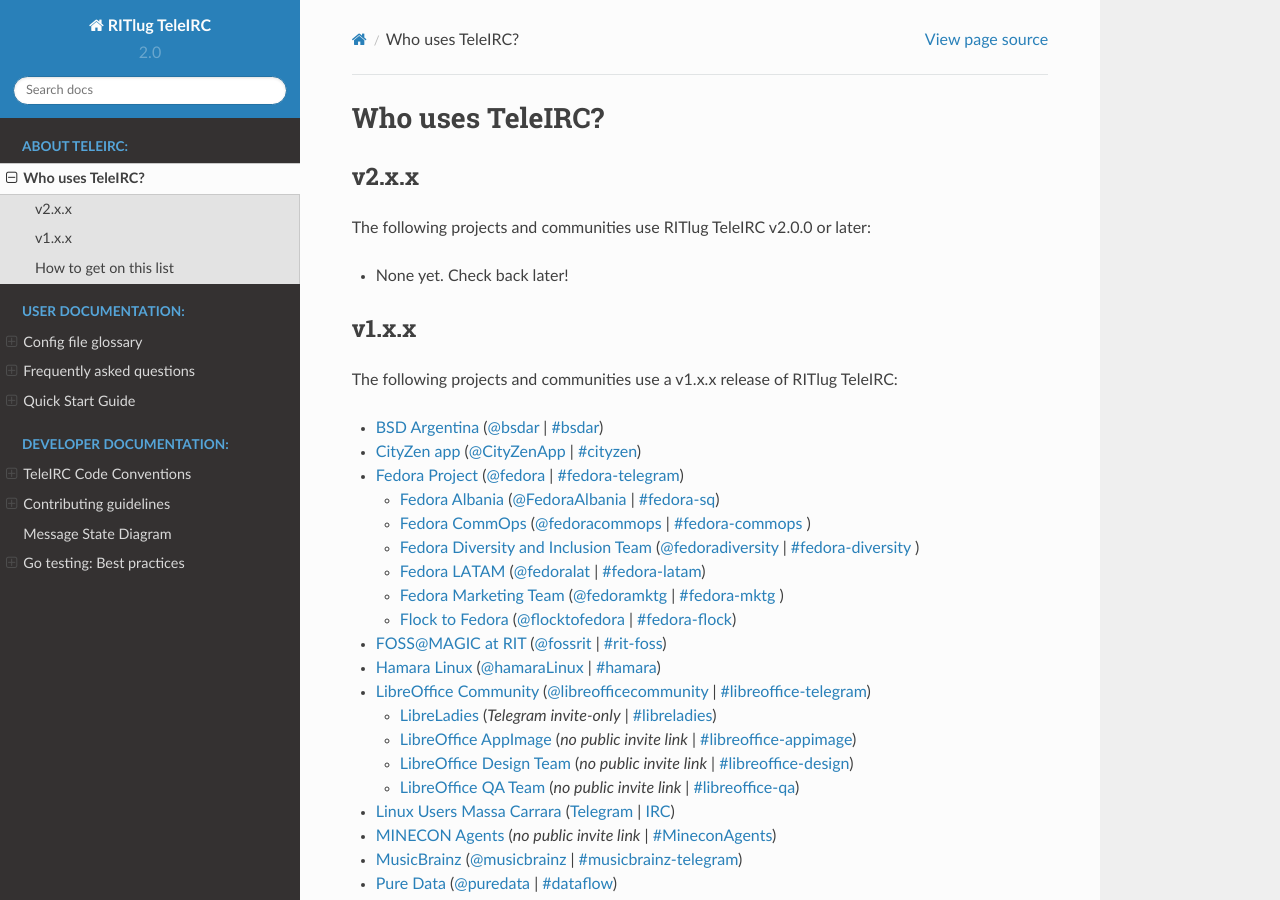
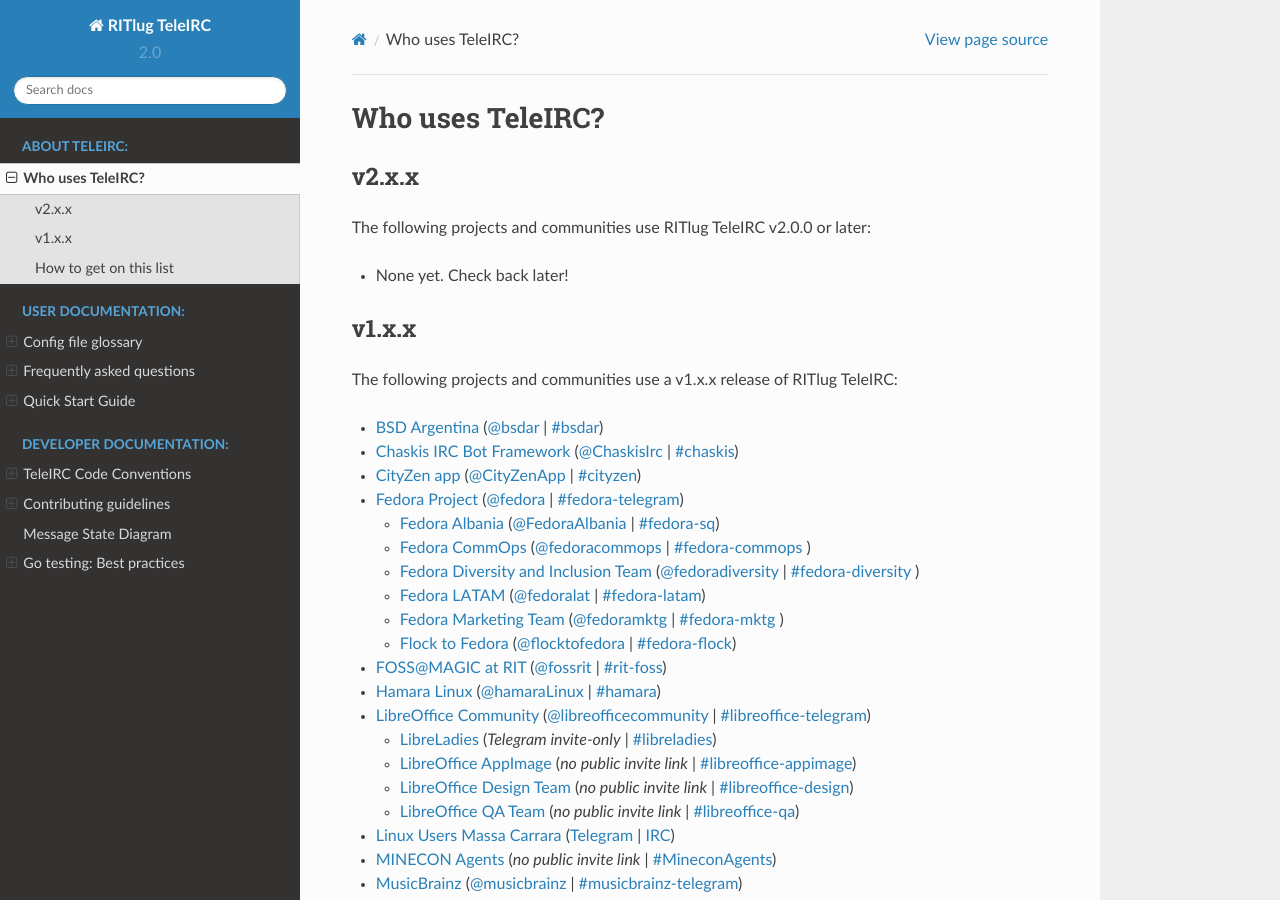
Before and after one commit to RITlug/teleirc, a Sphinx documentation site: the page built from docs/about/who-uses-teleirc.rst, in a window 1280 px wide and 900 px high. Built offline with Sphinx 7.4.7 and the Read the Docs theme 2.0.0, drawn with Linux system fonts in a browser that asks for light colours; formulas are drawn with MathJax 3.

Commit message:
Added Chaskis IRC Bot Framework as a user of TeleIRC

```diff
--- a/docs/about/who-uses-teleirc.rst
+++ b/docs/about/who-uses-teleirc.rst
@@ -18,6 +18,8 @@
 The following projects and communities use a v1.x.x release of RITlug TeleIRC:
 
 - `BSD Argentina <http://sysarmy.com/bsdar>`_ (`@bsdar <https://t.me/bsdar>`_ | `#bsdar <https://webchat.freenode.net/?channels=bsdar>`_)
+
+- `Chaskis IRC Bot Framework <https://github.com/xforever1313/Chaskis>`_ (`@ChaskisIrc <https://t.me/ChaskisIrc>`_ | `#chaskis <https://webchat.freenode.net/?channels=chaskis>`_)
 
 - `CityZen app <https://cityzenapp.co>`_ (`@CityZenApp <https://t.me/CityZenApp>`_ | `#cityzen <https://webchat.freenode.net/?channels=cityzen>`_)
 
```
